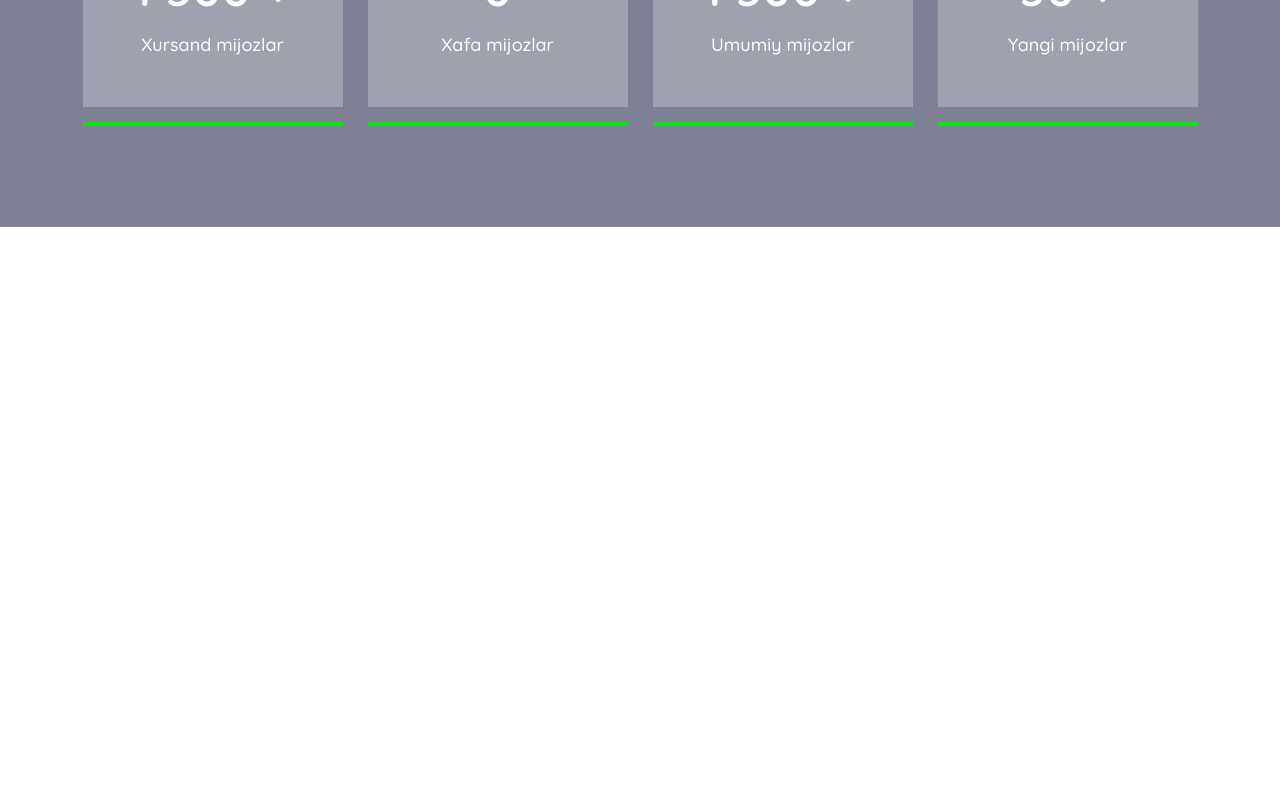
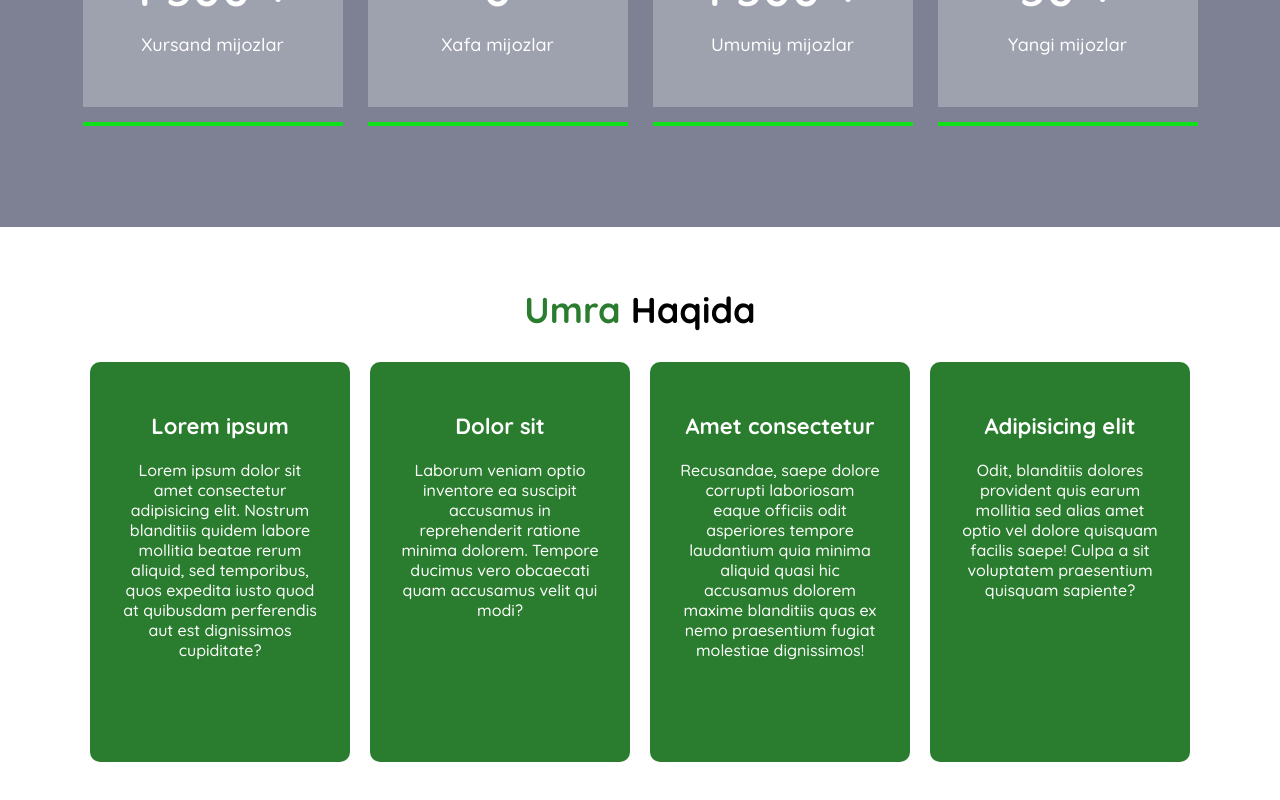
Before and after one commit to AbdukahharS/tour, a React (Create React App) app: page / in a window 1280 px wide. Shown: the part 1862-2662 px from the top of the page. Before the commit the page ends 2089 px from the top, so only its background shows below. Built offline with nearby package versions, Linux system fonts and the light colour scheme.

Commit message:
Benefits

```diff
--- /dev/null
+++ b/src/components/Benefits.jsx
@@ -0,0 +1,49 @@
+import React from 'react'
+
+const Benefits = () => {
+  return (
+    <div id='benefits'>
+      <h2>
+        <span>Umra</span> Haqida
+      </h2>
+      <div className='cont'>
+        <div className='card'>
+          <h3>Lorem ipsum</h3>
+          <p>
+            Lorem ipsum dolor sit amet consectetur adipisicing elit. Nostrum
+            blanditiis quidem labore mollitia beatae rerum aliquid, sed
+            temporibus, quos expedita iusto quod at quibusdam perferendis aut
+            est dignissimos cupiditate?
+          </p>
+        </div>
+        <div className='card'>
+          <h3>Dolor sit</h3>
+          <p>
+            Laborum veniam optio inventore ea suscipit accusamus in
+            reprehenderit ratione minima dolorem. Tempore ducimus vero obcaecati
+            quam accusamus velit qui modi?
+          </p>
+        </div>
+        <div className='card'>
+          <h3>Amet consectetur</h3>
+          <p>
+            Recusandae, saepe dolore corrupti laboriosam eaque officiis odit
+            asperiores tempore laudantium quia minima aliquid quasi hic
+            accusamus dolorem maxime blanditiis quas ex nemo praesentium fugiat
+            molestiae dignissimos!
+          </p>
+        </div>
+        <div className='card'>
+          <h3>Adipisicing elit</h3>
+          <p>
+            Odit, blanditiis dolores provident quis earum mollitia sed alias
+            amet optio vel dolore quisquam facilis saepe! Culpa a sit voluptatem
+            praesentium quisquam sapiente?
+          </p>
+        </div>
+      </div>
+    </div>
+  )
+}
+
+export default Benefits
--- a/src/pages/Home.jsx
+++ b/src/pages/Home.jsx
@@ -3,6 +3,7 @@ import Navbar from '../components/Navbar'
 import Hero from '../components/Hero'
 import About from '../components/About'
 import Statistics from '../components/Statistics'
+import Benefits from '../components/Benefits'
 
 const Home = () => {
   return (
@@ -12,6 +13,7 @@ const Home = () => {
       <Hero />
       <About />
       <Statistics />
+      <Benefits />
     </div>
   )
 }
--- /dev/null
+++ b/src/styles/benefits.scss
@@ -0,0 +1,46 @@
+#benefits {
+  display: flex;
+  flex-direction: column;
+  align-items: center;
+  justify-content: center;
+  gap: 30px;
+  padding: 60px 40px;
+
+  h2 {
+    font-size: 36px;
+
+    span {
+      color: $prim;
+    }
+  }
+
+  .cont {
+    width: 100%;
+    display: flex;
+    flex-direction: row;
+    align-items: center;
+    justify-content: center;
+    gap: 20px;
+
+    .card {
+      width: 25%;
+      max-width: 260px;
+      height: 400px;
+      background: $prim;
+      border-radius: 10px;
+      padding: 50px 30px;
+      color: #fff;
+      text-align: center;
+
+      h3 {
+        font-size: 22px;
+        margin-bottom: 20px;
+      }
+
+      p {
+        font-size: 16px;
+        font-weight: 500;
+      }
+    }
+  }
+}
--- a/src/styles/index.scss
+++ b/src/styles/index.scss
@@ -28,4 +28,4 @@ button {
   color: inherit;
 }
 
-@import 'header', 'hero', 'about', 'statistics';
+@import 'header', 'hero', 'about', 'statistics', 'benefits';
```
